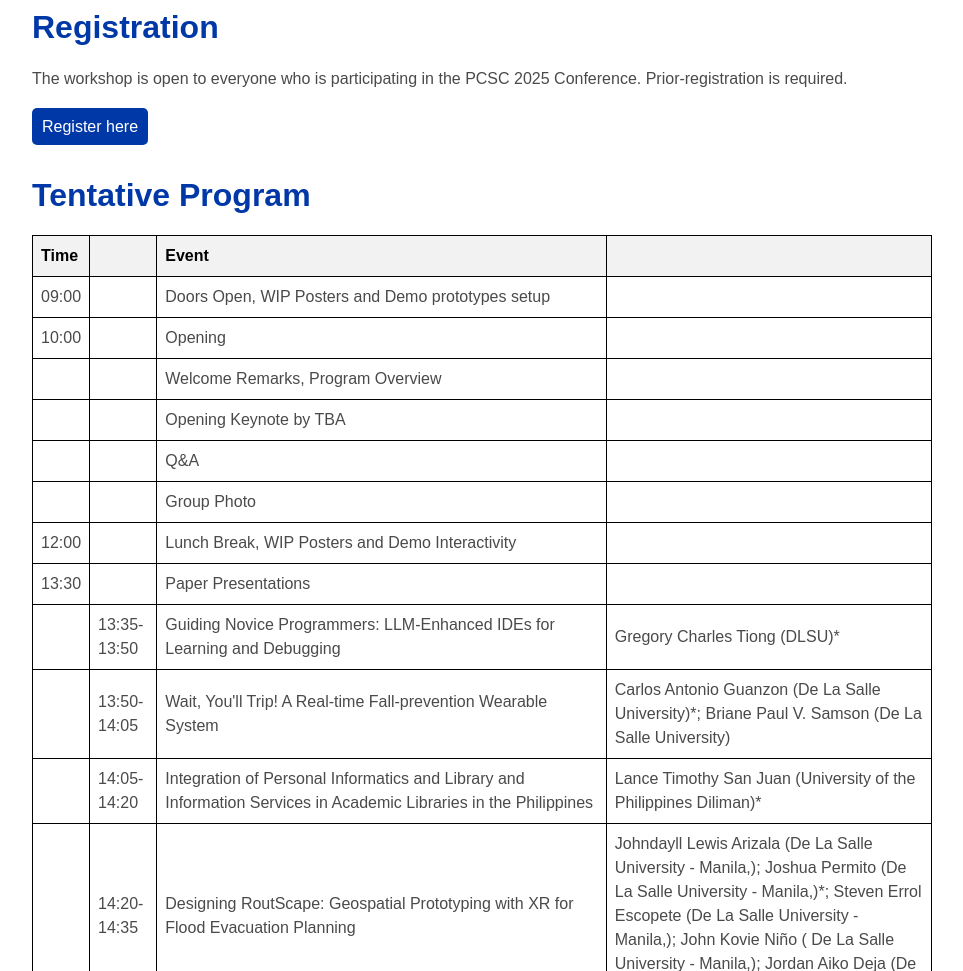
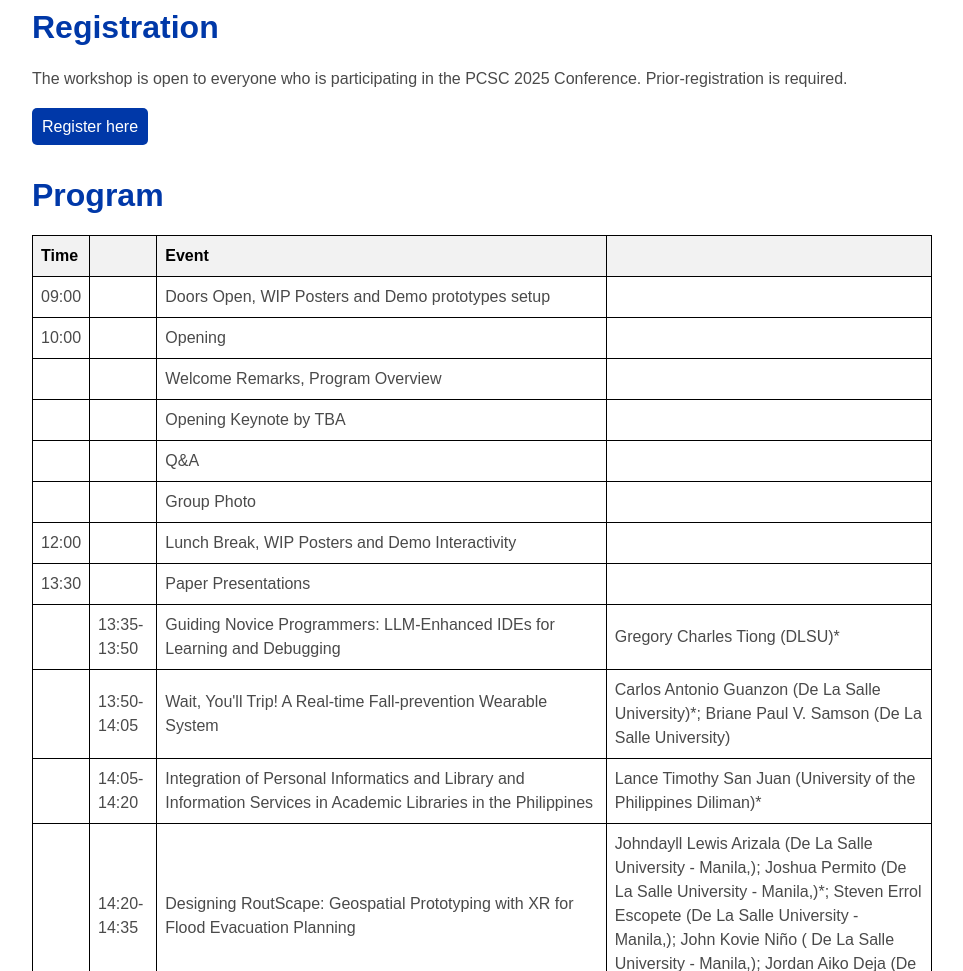
Before and after one commit to jrdndj/chirp, a plain HTML site: page chirp2025/index.html in a window 1280 px wide. Shown: the part 2579-3550 px from the top of the page, without its empty margins (158-1121 px from the left). Drawn offline with Linux system fonts and the light colour scheme.

Commit message:
chane copy to program

```diff
--- a/chirp2025/index.html
+++ b/chirp2025/index.html
@@ -326,7 +326,7 @@
           >
         </section>
         <section id="program-of-activities" class="event-info__item">
-          <h2>Tentative Program</h2>
+          <h2>Program</h2>
           <table>
             <tbody>
               <tr>
```
